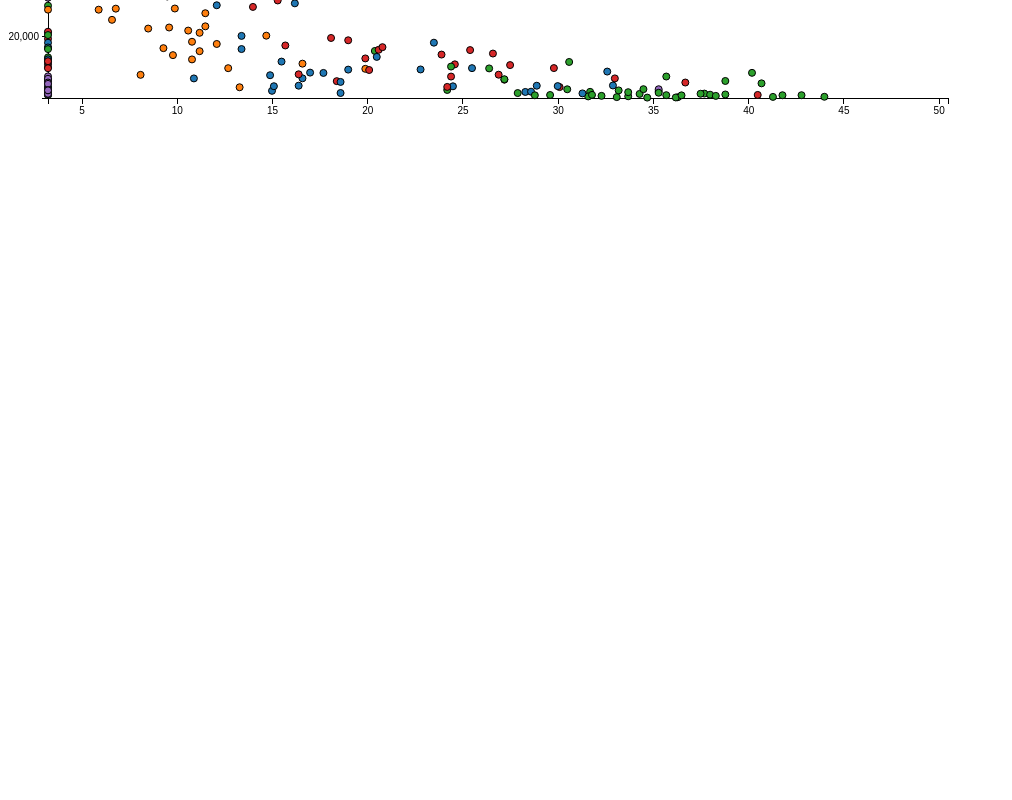
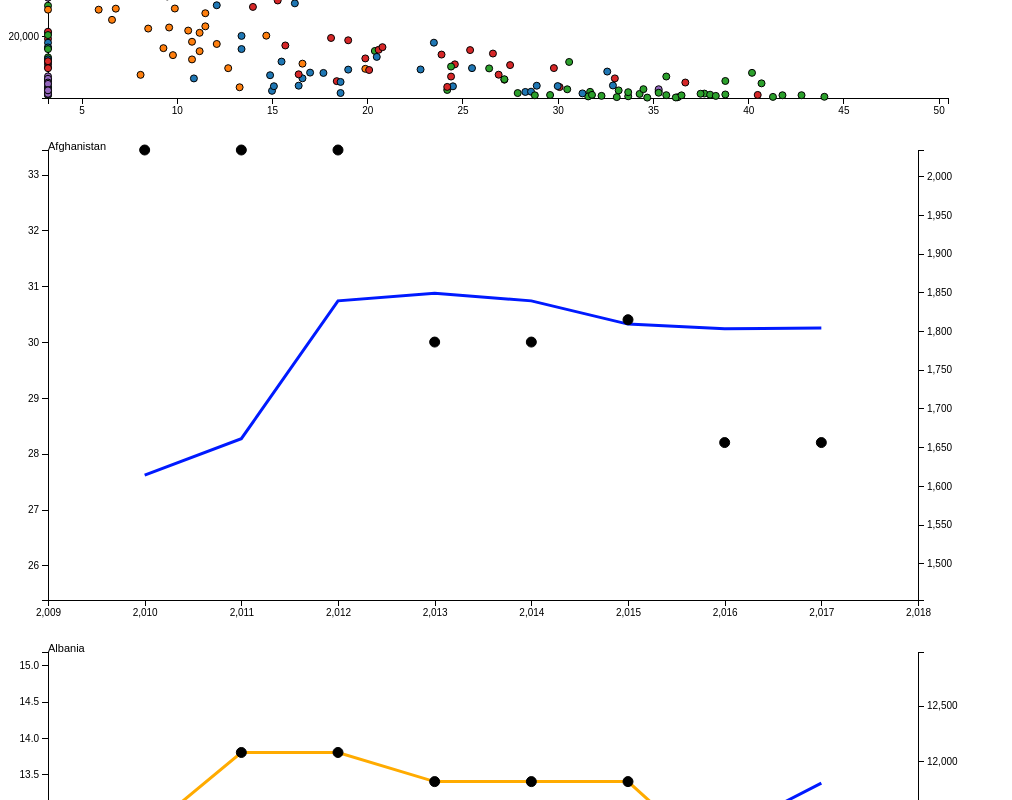
Before and after one commit to MorMundHS-MA/GDV, a website built with webpack: page index.html in a window 1280 px wide. Shown: the part 380-1180 px from the top of the page, without its empty margins (0-1012 px from the left). Before the commit the page ends 800 px from the top, so only its background shows below. Built offline with nearby package versions, Linux system fonts and the light colour scheme; what assert would draw is missing.

Commit message:
Line graphs

```diff
--- a/index.html
+++ b/index.html
@@ -45,6 +45,7 @@
     <div id="root">
         <div id="plot"></div>
         <div id="chart1"></div>
+        <div id="charts"></div>
     </div>
     <script src="dist/bundle.js"></script>
 </body>
--- a/src/LineChart.ts
+++ b/src/LineChart.ts
@@ -95,15 +95,20 @@ export class LineChart {
          this.svg
             .append("path")
             .attr("class", "line ineq");
+         this.setCountry(dataSource);
 
-         this.setCountry(dataSource);
+         this.svg
+            .append("text")
+            .text(this.country.name);
     }
 
     public setCountry(country: ICountry) {
         this.country = country;
         this.data = [];
         for (const year of country.stats) {
-            this.data.push({year: year[0], stats: year[1]});
+            if(year[1].gdp !== undefined && year[1].inequality.combined !== undefined) {
+                this.data.push({year: year[0], stats: year[1]});
+            }
         }
 
         this.updateChart();
--- a/src/index.ts
+++ b/src/index.ts
@@ -16,5 +16,8 @@ DataSource.loadData().then((data) => {
             }
         }
     });
+    for (const country of data.getCountries()) {
+        new LineChart(select("#charts"), country, data.getStatLimits());
+    }
     // setInterval(() => plot.animateScatterPlot(), 1000)
 }).catch((err) => console.error(err));
```
